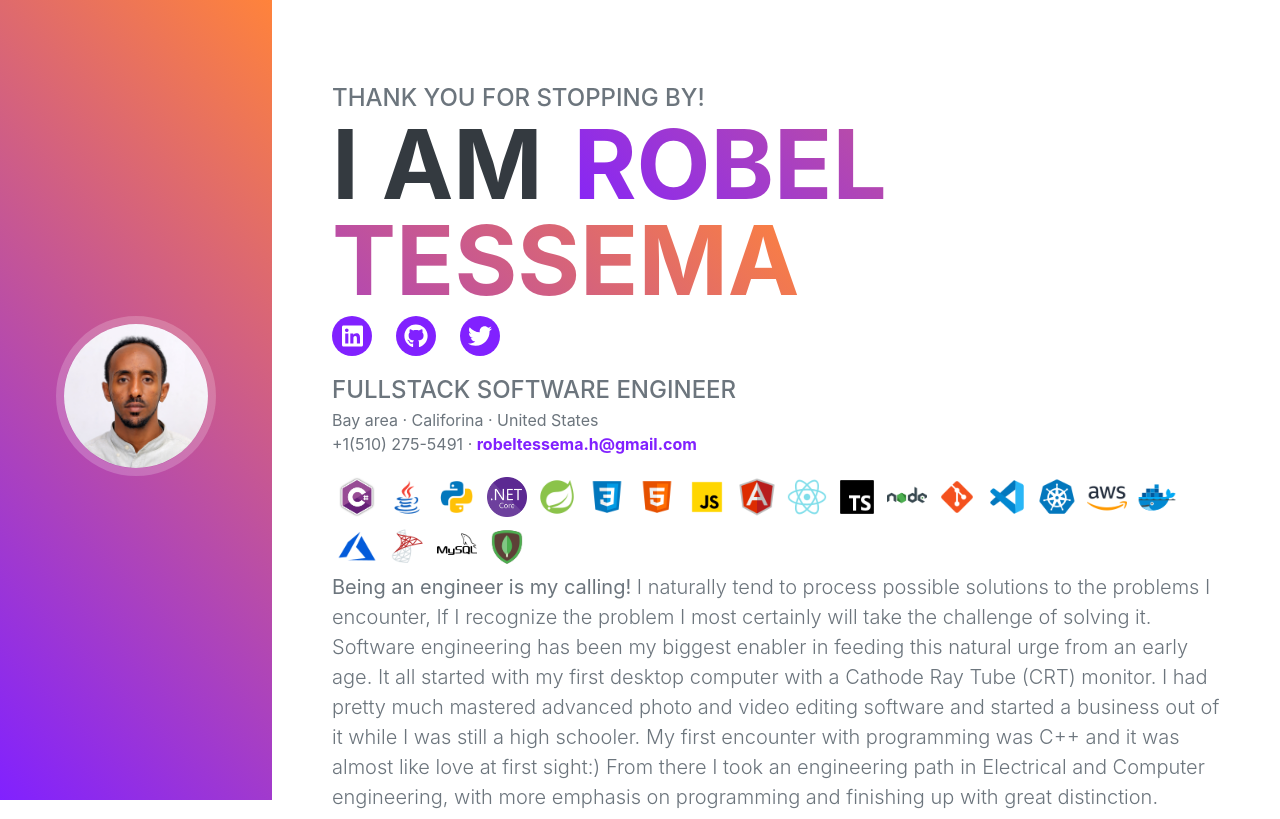
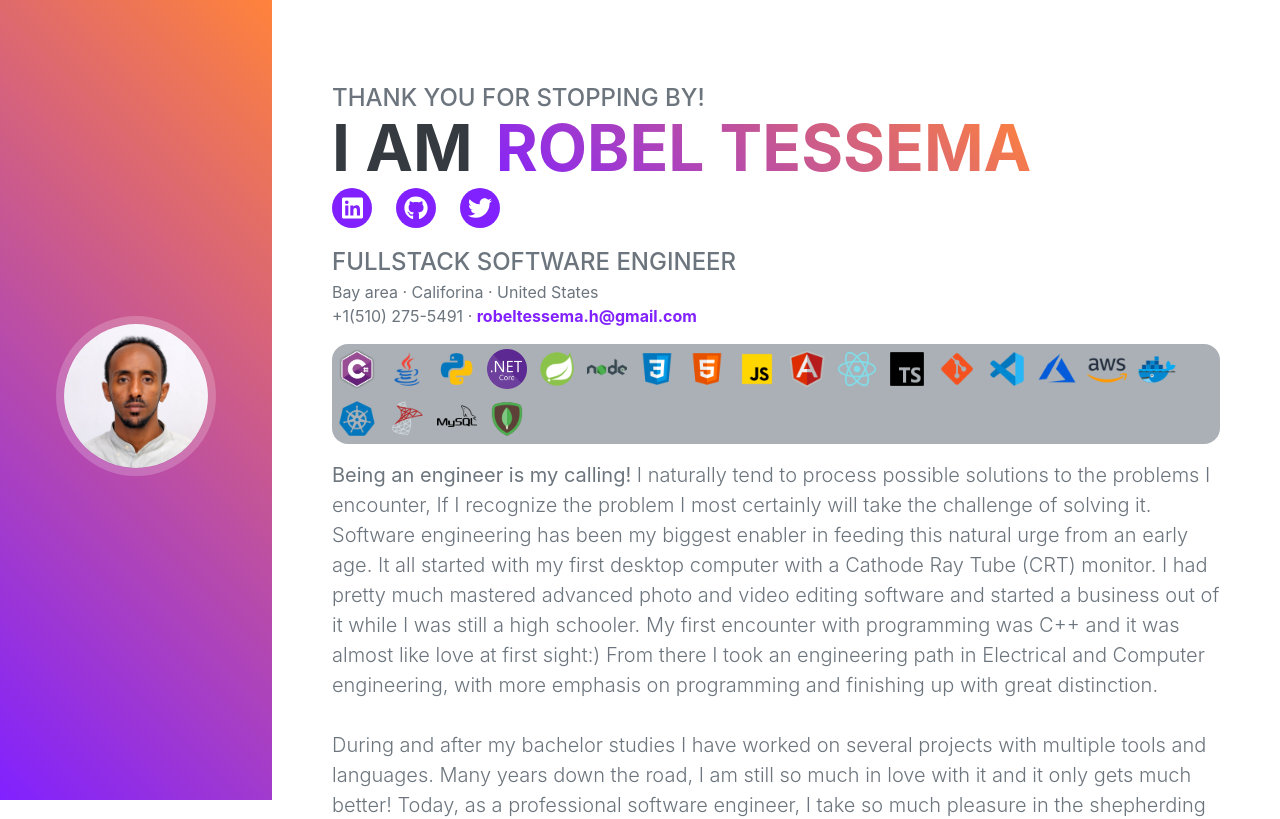
Before and after one commit to robivictor/robivictor.github.io, a React (Create React App) app: page / in a window 1280 px wide. Shown: the top 819 px of the page. Built offline with nearby package versions, Linux system fonts and the light colour scheme; the HTML template or start-up script is replaced by a standard one; a web font is replaced by a local one.

Commit message:
Few changes

```diff
--- a/public/css/custom.css
+++ b/public/css/custom.css
@@ -38,11 +38,11 @@ padding-left: 5px;
 
 .techStack{
   border-radius: 1em;
-  background: #ffffff7a;
+  background:#aab0b5;
   display: flex;
   flex-direction: row;
   flex-wrap: wrap;
-  column-count: 7;
+  margin-bottom: 1em ;
 }
 
 .pd-1em{
--- a/src/Components/TechStack.js
+++ b/src/Components/TechStack.js
@@ -32,6 +32,7 @@ class techStack extends Component {
         <img className="icon" src={python} alt="python" />
         <img className="icon" src={dotnetcore} alt="dotnetcore" />
         <img className="icon" src={spring} alt="spring" />
+        <img className="icon" src={nodejs} alt="nodejs" />
 
         <img className="icon" src={css} alt="css3" />
         <img className="icon" src={html} alt="html" />
@@ -39,14 +40,15 @@ class techStack extends Component {
         <img className="icon" src={angular} alt="angular" />
         <img className="icon" src={react} alt="react" />
         <img className="icon" src={typescript} alt="typescript" />
-        <img className="icon" src={nodejs} alt="nodejs" />
+
 
         <img className="icon" src={git} alt="git" />
         <img className="icon" src={vscode} alt="typescript" />
-        <img className="icon" src={kubernetes} alt="kubernetes" />
+        <img className="icon" src={azure} alt="azure" />
         <img className="icon" src={aws} alt="aws" />
         <img className="icon" src={docker} alt="angular" />
-        <img className="icon" src={azure} alt="azure" />
+        <img className="icon" src={kubernetes} alt="kubernetes" />
+
 
         <img className="icon" src={mssql} alt="mssql" />
         <img className="icon" src={mysql} alt="mysql" />
```
Also changed, not shown: public/css/styles.css.
